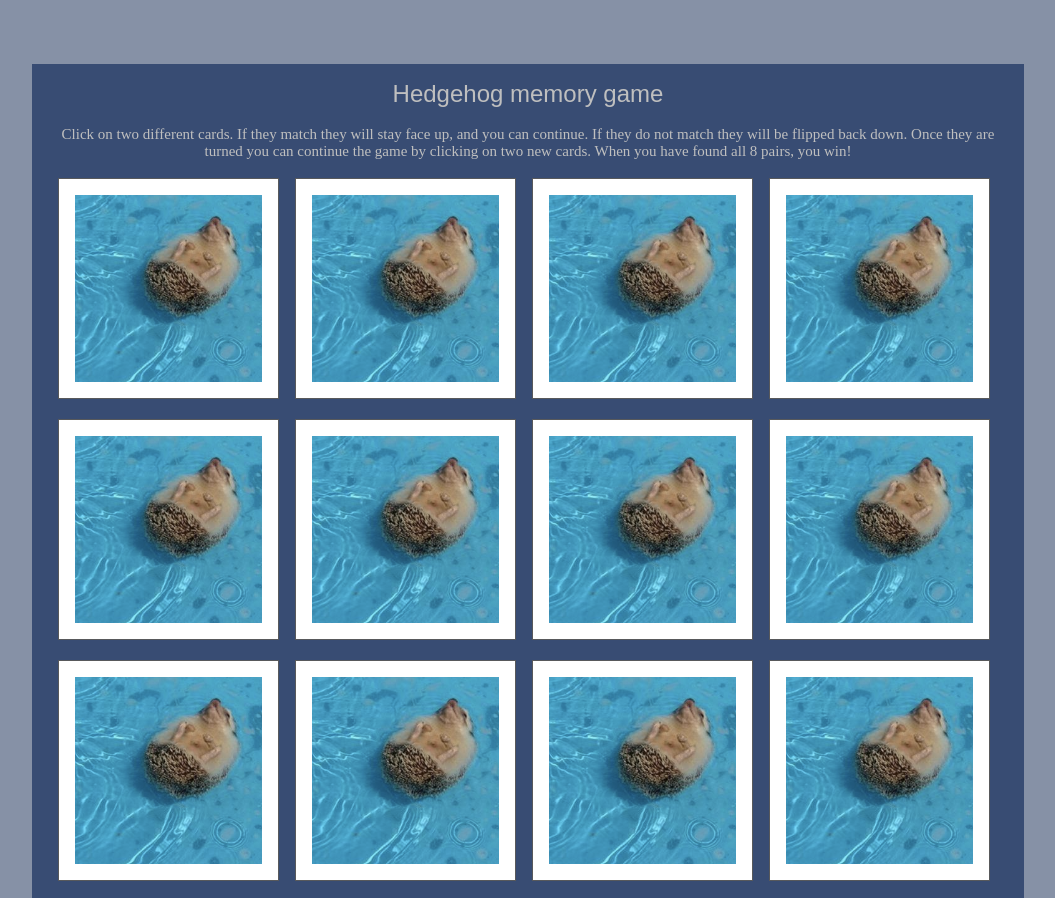
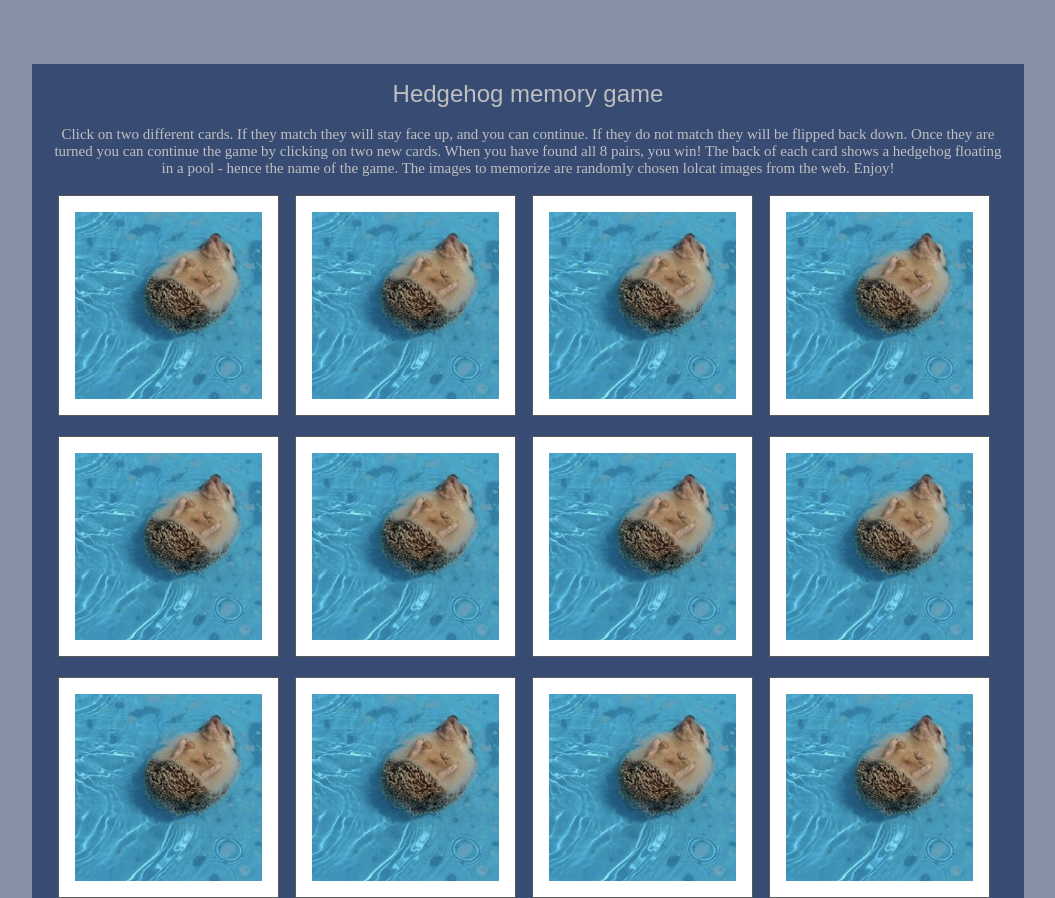
Before and after one commit to jenniferfrankel/lolcat-memory, a plain HTML site: page index.html in a window 1280 px wide. Shown: the top 898 px of the page, without its empty margins (112-1167 px from the left). Drawn offline with Linux system fonts and the light colour scheme.

Commit message:
Added game instructions

```diff
--- a/index.html
+++ b/index.html
@@ -10,7 +10,7 @@
 		<div id="imagePreloader" style="display: none;"></div>
 		<div class="grid_display">
 			<h2>Hedgehog memory game</h2><br/>
-			<p>Click on two different cards. If they match they will stay face up, and you can continue. If they do not match they will be flipped back down. Once they are turned you can continue the game by clicking on two new cards. When you have found all 8 pairs, you win!</p>
+			<p>Click on two different cards. If they match they will stay face up, and you can continue. If they do not match they will be flipped back down. Once they are turned you can continue the game by clicking on two new cards. When you have found all 8 pairs, you win! The back of each card shows a hedgehog floating in a pool - hence the name of the game. The images to memorize are randomly chosen lolcat images from the web. Enjoy!</p>
 			<ul id="grid">
 			</ul>
 			<div style="clear: both;"></div>
```
